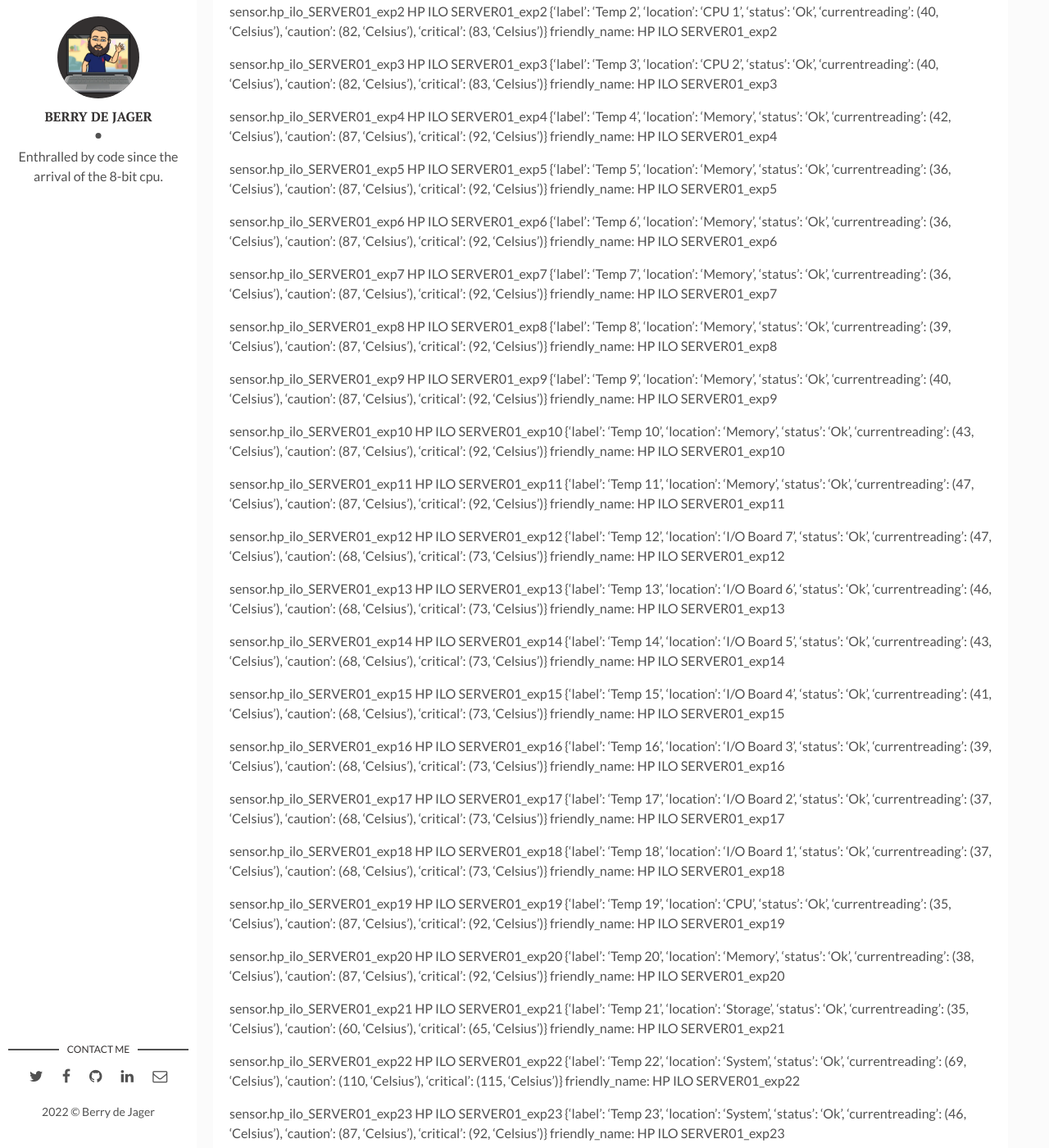
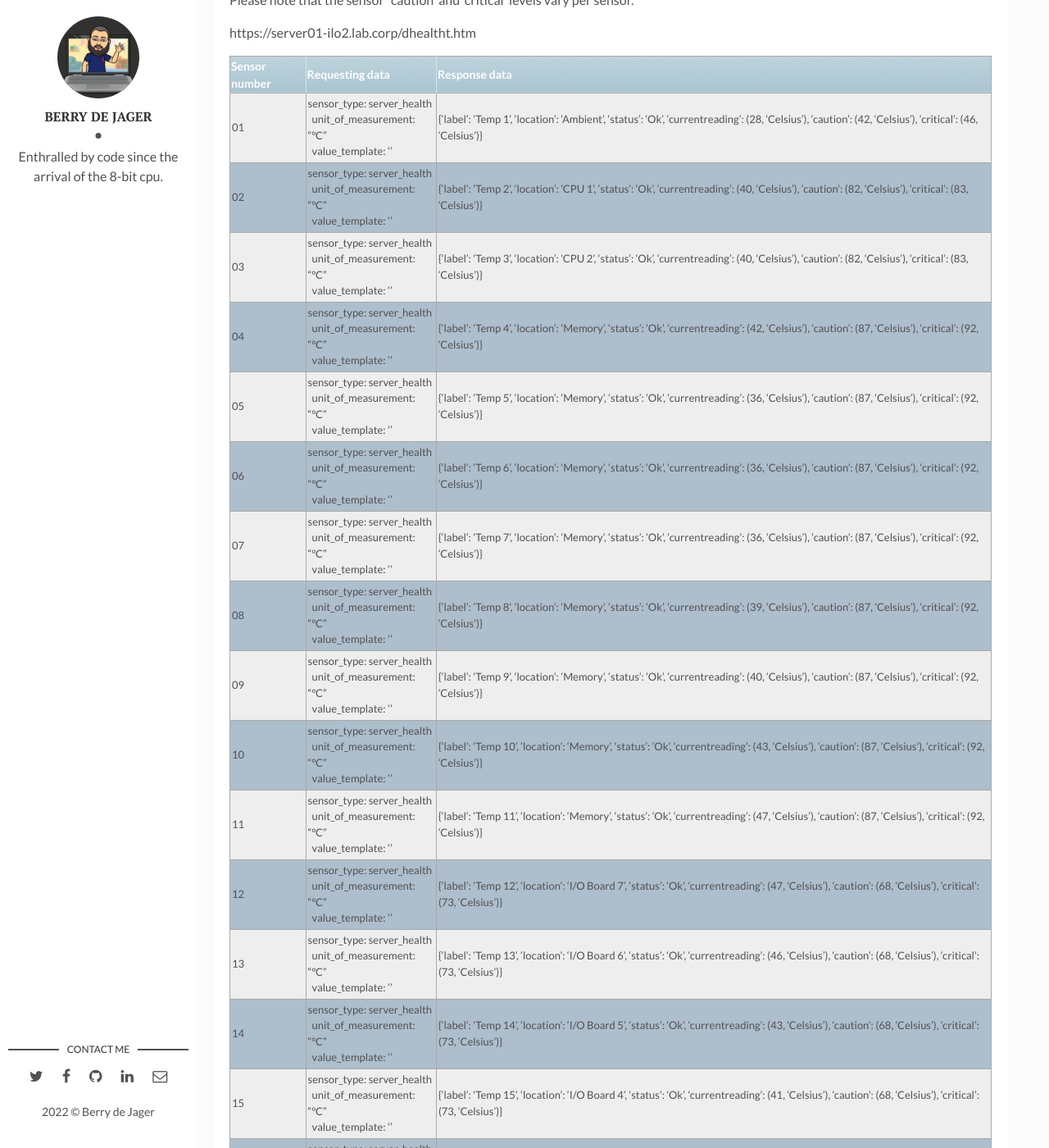
Before and after one commit to berrydejager/code, a Jekyll site: the page built from _posts/2022-04-26-Home-Assistant-iLO2.markdown, in a window 1280 px wide and 1400 px high, scrolled down 4116 px. Shown: the whole window at 82% size. Built offline with Jekyll 4.4.1, drawn with Linux system fonts in a browser that asks for light colours; some of the changed text lies outside the part shown.

Commit message:
Update 2022-04-26-Home-Assistant-iLO2.markdown

````diff
--- a/_posts/2022-04-26-Home-Assistant-iLO2.markdown
+++ b/_posts/2022-04-26-Home-Assistant-iLO2.markdown
@@ -78,7 +78,7 @@ Interestingly you see that the reading is combined as in the value and the unit-
       - name: SERVER01_power_readings
         sensor_type: server_power_readings
         unit_of_measurement: "Watts"
-        value_template: "{{ ilo_data.present_power_reading[0]}}"
+        value_template: "\{\{ ilo_data.present_power_reading[0]\}\}"
 ```
 
 ---
@@ -96,7 +96,7 @@ From this i could create the following sensor
 ```
       - name: SERVER01_haag_fans_status
         sensor_type: server_health
-        value_template: "{{ ilo_data.health_at_a_glance['fans']['status'] }}"
+        value_template: "\{\{ ilo_data.health_at_a_glance['fans']['status'] \}\}"
 ```
 
 
@@ -129,144 +129,76 @@ From this I distilled the following sensor configuration;
       - name: SERVER01_health_fan_1_speed
         sensor_type: server_health
         unit_of_measurement: "%"
-        value_template: '{{ ilo_data.fans["Fan 1"].speed[0] }}'
+        value_template: '\[\{ ilo_data.fans["Fan 1"].speed[0] \}\}'
       - name: SERVER01_health_fan_2_speed
         sensor_type: server_health
         unit_of_measurement: "%"
-        value_template: '{{ ilo_data.fans["Fan 2"].speed[0] }}'
+        value_template: '\{\{ ilo_data.fans["Fan 2"].speed[0] \}\}'
       - name: SERVER01_health_fan_3_speed
         sensor_type: server_health
         unit_of_measurement: "%"
-        value_template: '{{ ilo_data.fans["Fan 3"].speed[0] }}'
+        value_template: '\{\{ ilo_data.fans["Fan 3"].speed[0] \}\}'
       - name: SERVER01_health_fan_4_speed
         sensor_type: server_health
         unit_of_measurement: "%"
-        value_template: '{{ ilo_data.fans["Fan 4"].speed[0] }}'
+        value_template: '\{\{ ilo_data.fans["Fan 4"].speed[0] \}\}'
 ```
 
 ## System Information - Temperatures
 
+From the temperature overview in ILO2, in my case `https://server01-ilo2.lab.corp/dhealtht.htm`,  i took the Health Temperature info and noted the amount of temperature sensors. Those sensors i mapped to the values i wanted to retrieve using Home Assistant.
+
+Please note that the sensor `caution' and 'critical' levels vary per sensor.
+
 https://server01-ilo2.lab.corp/dhealtht.htm
 
+| Sensor number   | Requesting data   | Response data |
+| ---             | ---               | ---           |
+| 01 | sensor_type: server_health<br />&nbsp;&nbsp;unit_of_measurement: "°C"<br />&nbsp;&nbsp;value_template: '{{ ilo_data.temperature["Temp 01"].currentreading[0] }}' | \{'label': 'Temp 1', 'location': 'Ambient', 'status': 'Ok', 'currentreading': (28, 'Celsius'), 'caution': (42, 'Celsius'), 'critical': (46, 'Celsius')\} |
+| 02 | sensor_type: server_health<br />&nbsp;&nbsp;unit_of_measurement: "°C"<br />&nbsp;&nbsp;value_template: '{{ ilo_data.temperature["Temp 02"].currentreading[0] }}' | \{'label': 'Temp 2', 'location': 'CPU 1', 'status': 'Ok', 'currentreading': (40, 'Celsius'), 'caution': (82, 'Celsius'), 'critical': (83, 'Celsius')\} |
+| 03 | sensor_type: server_health<br />&nbsp;&nbsp;unit_of_measurement: "°C"<br />&nbsp;&nbsp;value_template: '{{ ilo_data.temperature["Temp 03"].currentreading[0] }}' | \{'label': 'Temp 3', 'location': 'CPU 2', 'status': 'Ok', 'currentreading': (40, 'Celsius'), 'caution': (82, 'Celsius'), 'critical': (83, 'Celsius')\} |
+| 04 | sensor_type: server_health<br />&nbsp;&nbsp;unit_of_measurement: "°C"<br />&nbsp;&nbsp;value_template: '{{ ilo_data.temperature["Temp 04"].currentreading[0] }}' | \{'label': 'Temp 4', 'location': 'Memory', 'status': 'Ok', 'currentreading': (42, 'Celsius'), 'caution': (87, 'Celsius'), 'critical': (92, 'Celsius')\} |
+| 05 | sensor_type: server_health<br />&nbsp;&nbsp;unit_of_measurement: "°C"<br />&nbsp;&nbsp;value_template: '{{ ilo_data.temperature["Temp 05"].currentreading[0] }}' | \{'label': 'Temp 5', 'location': 'Memory', 'status': 'Ok', 'currentreading': (36, 'Celsius'), 'caution': (87, 'Celsius'), 'critical': (92, 'Celsius')\} |
+| 06 | sensor_type: server_health<br />&nbsp;&nbsp;unit_of_measurement: "°C"<br />&nbsp;&nbsp;value_template: '{{ ilo_data.temperature["Temp 06"].currentreading[0] }}' | \{'label': 'Temp 6', 'location': 'Memory', 'status': 'Ok', 'currentreading': (36, 'Celsius'), 'caution': (87, 'Celsius'), 'critical': (92, 'Celsius')\} |
+| 07 | sensor_type: server_health<br />&nbsp;&nbsp;unit_of_measurement: "°C"<br />&nbsp;&nbsp;value_template: '{{ ilo_data.temperature["Temp 07"].currentreading[0] }}' | \{'label': 'Temp 7', 'location': 'Memory', 'status': 'Ok', 'currentreading': (36, 'Celsius'), 'caution': (87, 'Celsius'), 'critical': (92, 'Celsius')\} |
+| 08 | sensor_type: server_health<br />&nbsp;&nbsp;unit_of_measurement: "°C"<br />&nbsp;&nbsp;value_template: '{{ ilo_data.temperature["Temp 08"].currentreading[0] }}' | \{'label': 'Temp 8', 'location': 'Memory', 'status': 'Ok', 'currentreading': (39, 'Celsius'), 'caution': (87, 'Celsius'), 'critical': (92, 'Celsius')\} |
+| 09 | sensor_type: server_health<br />&nbsp;&nbsp;unit_of_measurement: "°C"<br />&nbsp;&nbsp;value_template: '{{ ilo_data.temperature["Temp 09"].currentreading[0] }}' | \{'label': 'Temp 9', 'location': 'Memory', 'status': 'Ok', 'currentreading': (40, 'Celsius'), 'caution': (87, 'Celsius'), 'critical': (92, 'Celsius')\} |
+| 10 | sensor_type: server_health<br />&nbsp;&nbsp;unit_of_measurement: "°C"<br />&nbsp;&nbsp;value_template: '{{ ilo_data.temperature["Temp 10"].currentreading[0] }}' | \{'label': 'Temp 10', 'location': 'Memory', 'status': 'Ok', 'currentreading': (43, 'Celsius'), 'caution': (87, 'Celsius'), 'critical': (92, 'Celsius')\} |
+| 11 | sensor_type: server_health<br />&nbsp;&nbsp;unit_of_measurement: "°C"<br />&nbsp;&nbsp;value_template: '{{ ilo_data.temperature["Temp 11"].currentreading[0] }}' | \{'label': 'Temp 11', 'location': 'Memory', 'status': 'Ok', 'currentreading': (47, 'Celsius'), 'caution': (87, 'Celsius'), 'critical': (92, 'Celsius')\} |
+| 12 | sensor_type: server_health<br />&nbsp;&nbsp;unit_of_measurement: "°C"<br />&nbsp;&nbsp;value_template: '{{ ilo_data.temperature["Temp 12"].currentreading[0] }}' | \{'label': 'Temp 12', 'location': 'I/O Board 7', 'status': 'Ok', 'currentreading': (47, 'Celsius'), 'caution': (68, 'Celsius'), 'critical': (73, 'Celsius')\} |
+| 13 | sensor_type: server_health<br />&nbsp;&nbsp;unit_of_measurement: "°C"<br />&nbsp;&nbsp;value_template: '{{ ilo_data.temperature["Temp 13"].currentreading[0] }}' | \{'label': 'Temp 13', 'location': 'I/O Board 6', 'status': 'Ok', 'currentreading': (46, 'Celsius'), 'caution': (68, 'Celsius'), 'critical': (73, 'Celsius')\} |
+| 14 | sensor_type: server_health<br />&nbsp;&nbsp;unit_of_measurement: "°C"<br />&nbsp;&nbsp;value_template: '{{ ilo_data.temperature["Temp 14"].currentreading[0] }}' | \{'label': 'Temp 14', 'location': 'I/O Board 5', 'status': 'Ok', 'currentreading': (43, 'Celsius'), 'caution': (68, 'Celsius'), 'critical': (73, 'Celsius')\} |
+| 15 | sensor_type: server_health<br />&nbsp;&nbsp;unit_of_measurement: "°C"<br />&nbsp;&nbsp;value_template: '{{ ilo_data.temperature["Temp 15"].currentreading[0] }}' | \{'label': 'Temp 15', 'location': 'I/O Board 4', 'status': 'Ok', 'currentreading': (41, 'Celsius'), 'caution': (68, 'Celsius'), 'critical': (73, 'Celsius')\} |
+| 16 | sensor_type: server_health<br />&nbsp;&nbsp;unit_of_measurement: "°C"<br />&nbsp;&nbsp;value_template: '{{ ilo_data.temperature["Temp 16"].currentreading[0] }}' | \{'label': 'Temp 16', 'location': 'I/O Board 3', 'status': 'Ok', 'currentreading': (39, 'Celsius'), 'caution': (68, 'Celsius'), 'critical': (73, 'Celsius')\} |
+| 17 | sensor_type: server_health<br />&nbsp;&nbsp;unit_of_measurement: "°C"<br />&nbsp;&nbsp;value_template: '{{ ilo_data.temperature["Temp 17"].currentreading[0] }}' | \{'label': 'Temp 17', 'location': 'I/O Board 2', 'status': 'Ok', 'currentreading': (37, 'Celsius'), 'caution': (68, 'Celsius'), 'critical': (73, 'Celsius')\} |
+| 18 | sensor_type: server_health<br />&nbsp;&nbsp;unit_of_measurement: "°C"<br />&nbsp;&nbsp;value_template: '{{ ilo_data.temperature["Temp 18"].currentreading[0] }}' | \{'label': 'Temp 18', 'location': 'I/O Board 1', 'status': 'Ok', 'currentreading': (37, 'Celsius'), 'caution': (68, 'Celsius'), 'critical': (73, 'Celsius')\} |
+| 19 | sensor_type: server_health<br />&nbsp;&nbsp;unit_of_measurement: "°C"<br />&nbsp;&nbsp;value_template: '{{ ilo_data.temperature["Temp 19"].currentreading[0] }}' | \{'label': 'Temp 19', 'location': 'CPU', 'status': 'Ok', 'currentreading': (35, 'Celsius'), 'caution': (87, 'Celsius'), 'critical': (92, 'Celsius')\} |
+| 20 | sensor_type: server_health<br />&nbsp;&nbsp;unit_of_measurement: "°C"<br />&nbsp;&nbsp;value_template: '{{ ilo_data.temperature["Temp 20"].currentreading[0] }}' | \{'label': 'Temp 20', 'location': 'Memory', 'status': 'Ok', 'currentreading': (38, 'Celsius'), 'caution': (87, 'Celsius'), 'critical': (92, 'Celsius')\} |
+| 21 | sensor_type: server_health<br />&nbsp;&nbsp;unit_of_measurement: "°C"<br />&nbsp;&nbsp;value_template: '{{ ilo_data.temperature["Temp 21"].currentreading[0] }}' | \{'label': 'Temp 21', 'location': 'Storage', 'status': 'Ok', 'currentreading': (35, 'Celsius'), 'caution': (60, 'Celsius'), 'critical': (65, 'Celsius')\} |
+| 22 | sensor_type: server_health<br />&nbsp;&nbsp;unit_of_measurement: "°C"<br />&nbsp;&nbsp;value_template: '{{ ilo_data.temperature["Temp 22"].currentreading[0] }}' | \{'label': 'Temp 22', 'location': 'System', 'status': 'Ok', 'currentreading': (69, 'Celsius'), 'caution': (110, 'Celsius'), 'critical': (115, 'Celsius')\} |
+| 23 | sensor_type: server_health<br />&nbsp;&nbsp;unit_of_measurement: "°C"<br />&nbsp;&nbsp;value_template: '{{ ilo_data.temperature["Temp 23"].currentreading[0] }}' | \{'label': 'Temp 23', 'location': 'System', 'status': 'Ok', 'currentreading': (46, 'Celsius'), 'caution': (87, 'Celsius'), 'critical': (92, 'Celsius')\} |
+| 24 | sensor_type: server_health<br />&nbsp;&nbsp;unit_of_measurement: "°C"<br />&nbsp;&nbsp;value_template: '{{ ilo_data.temperature["Temp 24"].currentreading[0] }}' | \{'label': 'Temp 24', 'location': 'System', 'status': 'Ok', 'currentreading': (49, 'Celsius'), 'caution': (87, 'Celsius'), 'critical': (92, 'Celsius')\} |
 
-sensor.hp_ilo_SERVER01_exp1
- HP ILO SERVER01_exp1
- {'label': 'Temp 1', 'location': 'Ambient', 'status': 'Ok', 'currentreading': (28, 'Celsius'), 'caution': (42, 'Celsius'), 'critical': (46, 'Celsius')}
- friendly_name: HP ILO SERVER01_exp1
+Again, I extracted the values to get some sensible data in to the HASS dashboard. I didn't take every measurement in account as this dramatically increases the time needed to harvest the information.
 
-sensor.hp_ilo_SERVER01_exp2
-HP ILO SERVER01_exp2
-	{'label': 'Temp 2', 'location': 'CPU 1', 'status': 'Ok', 'currentreading': (40, 'Celsius'), 'caution': (82, 'Celsius'), 'critical': (83, 'Celsius')}
- friendly_name: HP ILO SERVER01_exp2
+While observing the `Temp 2` (`CPU 1`) and `Temp 3` (`CPU 2`) I noticed that they stick at 40 degrees celsius at all times. This was measured over different servers and scenarios. For this reason I monitor the `Temp 19: CPU Zone` and `Tmep 21: Storage Zone` to give meaningfull info to the dashboard.
 
-sensor.hp_ilo_SERVER01_exp3
- HP ILO SERVER01_exp3
-	{'label': 'Temp 3', 'location': 'CPU 2', 'status': 'Ok', 'currentreading': (40, 'Celsius'), 'caution': (82, 'Celsius'), 'critical': (83, 'Celsius')}
- friendly_name: HP ILO SERVER01_exp3
 
-sensor.hp_ilo_SERVER01_exp4
- HP ILO SERVER01_exp4
-	{'label': 'Temp 4', 'location': 'Memory', 'status': 'Ok', 'currentreading': (42, 'Celsius'), 'caution': (87, 'Celsius'), 'critical': (92, 'Celsius')}
- friendly_name: HP ILO SERVER01_exp4
+```
+      - name: SERVER01_temp_ambient
+        sensor_type: server_health
+        unit_of_measurement: "°C"
+        value_template: '{{ ilo_data.temperature["Temp 1"].currentreading[0] }}'
+      - name: SERVER01_temp_cpu_zone
+        sensor_type: server_health
+        unit_of_measurement: "°C"
+        value_template: '{{ ilo_data.temperature["Temp 19"].currentreading[0] }}'
+      - name: SERVER01_temp_storage_zone
+        sensor_type: server_health
+        unit_of_measurement: "°C"
+        value_template: '{{ ilo_data.temperature["Temp 21"].currentreading[0] }}'
 
-sensor.hp_ilo_SERVER01_exp5
- HP ILO SERVER01_exp5
-	{'label': 'Temp 5', 'location': 'Memory', 'status': 'Ok', 'currentreading': (36, 'Celsius'), 'caution': (87, 'Celsius'), 'critical': (92, 'Celsius')} 	friendly_name: HP ILO SERVER01_exp5
-
-sensor.hp_ilo_SERVER01_exp6
- HP ILO SERVER01_exp6
-	{'label': 'Temp 6', 'location': 'Memory', 'status': 'Ok', 'currentreading': (36, 'Celsius'), 'caution': (87, 'Celsius'), 'critical': (92, 'Celsius')} 	friendly_name: HP ILO SERVER01_exp6
-
-sensor.hp_ilo_SERVER01_exp7
- HP ILO SERVER01_exp7
-	{'label': 'Temp 7', 'location': 'Memory', 'status': 'Ok', 'currentreading': (36, 'Celsius'), 'caution': (87, 'Celsius'), 'critical': (92, 'Celsius')} 	friendly_name: HP ILO SERVER01_exp7
-
-sensor.hp_ilo_SERVER01_exp8
- HP ILO SERVER01_exp8
-	{'label': 'Temp 8', 'location': 'Memory', 'status': 'Ok', 'currentreading': (39, 'Celsius'), 'caution': (87, 'Celsius'), 'critical': (92, 'Celsius')} 	friendly_name: HP ILO SERVER01_exp8
-
-sensor.hp_ilo_SERVER01_exp9
- HP ILO SERVER01_exp9
-	{'label': 'Temp 9', 'location': 'Memory', 'status': 'Ok', 'currentreading': (40, 'Celsius'), 'caution': (87, 'Celsius'), 'critical': (92, 'Celsius')} 	friendly_name: HP ILO SERVER01_exp9
-
-sensor.hp_ilo_SERVER01_exp10
- HP ILO SERVER01_exp10
- {'label': 'Temp 10', 'location': 'Memory', 'status': 'Ok', 'currentreading': (43, 'Celsius'), 'caution': (87, 'Celsius'), 'critical': (92, 'Celsius')}
- friendly_name: HP ILO SERVER01_exp10
-
-sensor.hp_ilo_SERVER01_exp11
- HP ILO SERVER01_exp11
-	{'label': 'Temp 11', 'location': 'Memory', 'status': 'Ok', 'currentreading': (47, 'Celsius'), 'caution': (87, 'Celsius'), 'critical': (92, 'Celsius')}
- friendly_name: HP ILO SERVER01_exp11
-
-sensor.hp_ilo_SERVER01_exp12
-HP ILO SERVER01_exp12
-	{'label': 'Temp 12', 'location': 'I/O Board 7', 'status': 'Ok', 'currentreading': (47, 'Celsius'), 'caution': (68, 'Celsius'), 'critical': (73, 'Celsius')}
- friendly_name: HP ILO SERVER01_exp12
-
-sensor.hp_ilo_SERVER01_exp13
-HP ILO SERVER01_exp13
-	{'label': 'Temp 13', 'location': 'I/O Board 6', 'status': 'Ok', 'currentreading': (46, 'Celsius'), 'caution': (68, 'Celsius'), 'critical': (73, 'Celsius')}
- friendly_name: HP ILO SERVER01_exp13
-
-sensor.hp_ilo_SERVER01_exp14
-HP ILO SERVER01_exp14
-	{'label': 'Temp 14', 'location': 'I/O Board 5', 'status': 'Ok', 'currentreading': (43, 'Celsius'), 'caution': (68, 'Celsius'), 'critical': (73, 'Celsius')}
- friendly_name: HP ILO SERVER01_exp14
-
-sensor.hp_ilo_SERVER01_exp15
-HP ILO SERVER01_exp15
-	{'label': 'Temp 15', 'location': 'I/O Board 4', 'status': 'Ok', 'currentreading': (41, 'Celsius'), 'caution': (68, 'Celsius'), 'critical': (73, 'Celsius')}
- friendly_name: HP ILO SERVER01_exp15
-
-sensor.hp_ilo_SERVER01_exp16
-HP ILO SERVER01_exp16
-	{'label': 'Temp 16', 'location': 'I/O Board 3', 'status': 'Ok', 'currentreading': (39, 'Celsius'), 'caution': (68, 'Celsius'), 'critical': (73, 'Celsius')}
- friendly_name: HP ILO SERVER01_exp16
-
-sensor.hp_ilo_SERVER01_exp17
-HP ILO SERVER01_exp17
-	{'label': 'Temp 17', 'location': 'I/O Board 2', 'status': 'Ok', 'currentreading': (37, 'Celsius'), 'caution': (68, 'Celsius'), 'critical': (73, 'Celsius')}
- friendly_name: HP ILO SERVER01_exp17
-
-sensor.hp_ilo_SERVER01_exp18
-HP ILO SERVER01_exp18
-	{'label': 'Temp 18', 'location': 'I/O Board 1', 'status': 'Ok', 'currentreading': (37, 'Celsius'), 'caution': (68, 'Celsius'), 'critical': (73, 'Celsius')}
- friendly_name: HP ILO SERVER01_exp18
-
-sensor.hp_ilo_SERVER01_exp19
-HP ILO SERVER01_exp19
-	{'label': 'Temp 19', 'location': 'CPU', 'status': 'Ok', 'currentreading': (35, 'Celsius'), 'caution': (87, 'Celsius'), 'critical': (92, 'Celsius')}
- friendly_name: HP ILO SERVER01_exp19
-
-sensor.hp_ilo_SERVER01_exp20
- HP ILO SERVER01_exp20
-	{'label': 'Temp 20', 'location': 'Memory', 'status': 'Ok', 'currentreading': (38, 'Celsius'), 'caution': (87, 'Celsius'), 'critical': (92, 'Celsius')}
- friendly_name: HP ILO SERVER01_exp20
-
-sensor.hp_ilo_SERVER01_exp21
- HP ILO SERVER01_exp21
-	{'label': 'Temp 21', 'location': 'Storage', 'status': 'Ok', 'currentreading': (35, 'Celsius'), 'caution': (60, 'Celsius'), 'critical': (65, 'Celsius')}
- friendly_name: HP ILO SERVER01_exp21
-
-sensor.hp_ilo_SERVER01_exp22
- HP ILO SERVER01_exp22
-	{'label': 'Temp 22', 'location': 'System', 'status': 'Ok', 'currentreading': (69, 'Celsius'), 'caution': (110, 'Celsius'), 'critical': (115, 'Celsius')}
- friendly_name: HP ILO SERVER01_exp22
-
-sensor.hp_ilo_SERVER01_exp23
- HP ILO SERVER01_exp23
-	{'label': 'Temp 23', 'location': 'System', 'status': 'Ok', 'currentreading': (46, 'Celsius'), 'caution': (87, 'Celsius'), 'critical': (92, 'Celsius')}
- friendly_name: HP ILO SERVER01_exp23
-
-sensor.hp_ilo_SERVER01_exp24
- HP ILO SERVER01_exp24
-	{'label': 'Temp 24', 'location': 'System', 'status': 'Ok', 'currentreading': (49, 'Celsius'), 'caution': (87, 'Celsius'), 'critical': (92, 'Celsius')}
- friendly_name: HP ILO SERVER01_exp24
-
-| Description | Location | Platform integration: Status | Platform integration: Reading | Caution | Critical |
-| --- | --- | --- | --- | --- | --- |
-| Temp 1: | Ambient | sensor_type: server_health<br />&nbsp;&nbsp;value_template: '\{\{ ilo_data.temperature["Temp 1"].status \}\}' | sensor_type: server_health<br />&nbsp;&nbsp;unit_of_measurement: "°C"<br />&nbsp;&nbsp;value_template: '\{\{ ilo_data.temperature["Temp 1"].currentreading[0] \}\}' | 42C | 46C |
+```
 
 ---
 
@@ -314,12 +246,7 @@ hpILOPassword: jvBqefEcwfm5PeqGkATjh6YJ
 
 The integration is based on a [YAML](https://yaml.org/) file. The colon-centered syntax of this so-called "human-friendly data serialization language" is very strict. Luckily the Visual Studio Code has a YAML code linting feature to help you out by highlighting syntax errors.
 
-From the temperature overview in ILO2, in my case `https://server01-ilo2.lab.corp/dhealtht.htm`, over you can pick your temperature readings.
-
-While observing the `CPU 1` and `CPU 2` i noticed that they stick at 40 degrees celsius at all times, measured over different servers and scenarios. This is the reason I monitor the `Temp 19: CPU Zone` and `Tmep 21: Storage Zone` to give meaningfull info to the dashboard.
-
 Please note: the `scan_interval` has been set to 300 seconds to give the iLO2 time to respond for all monitored variables. The default value is set to 30 seconds according to the [scan_interval documentation](https://www.home-assistant.io/docs/configuration/platform_options/#scan-interval).
-
 
 Add the `sensor` section to your existing `/config/configuration.yaml` file to enable the hp_ilo platform integration.
 
````
Also changed, not shown: other parts of _posts/2022-04-26-Home-Assistant-iLO2.markdown (+1 -1 lines).
